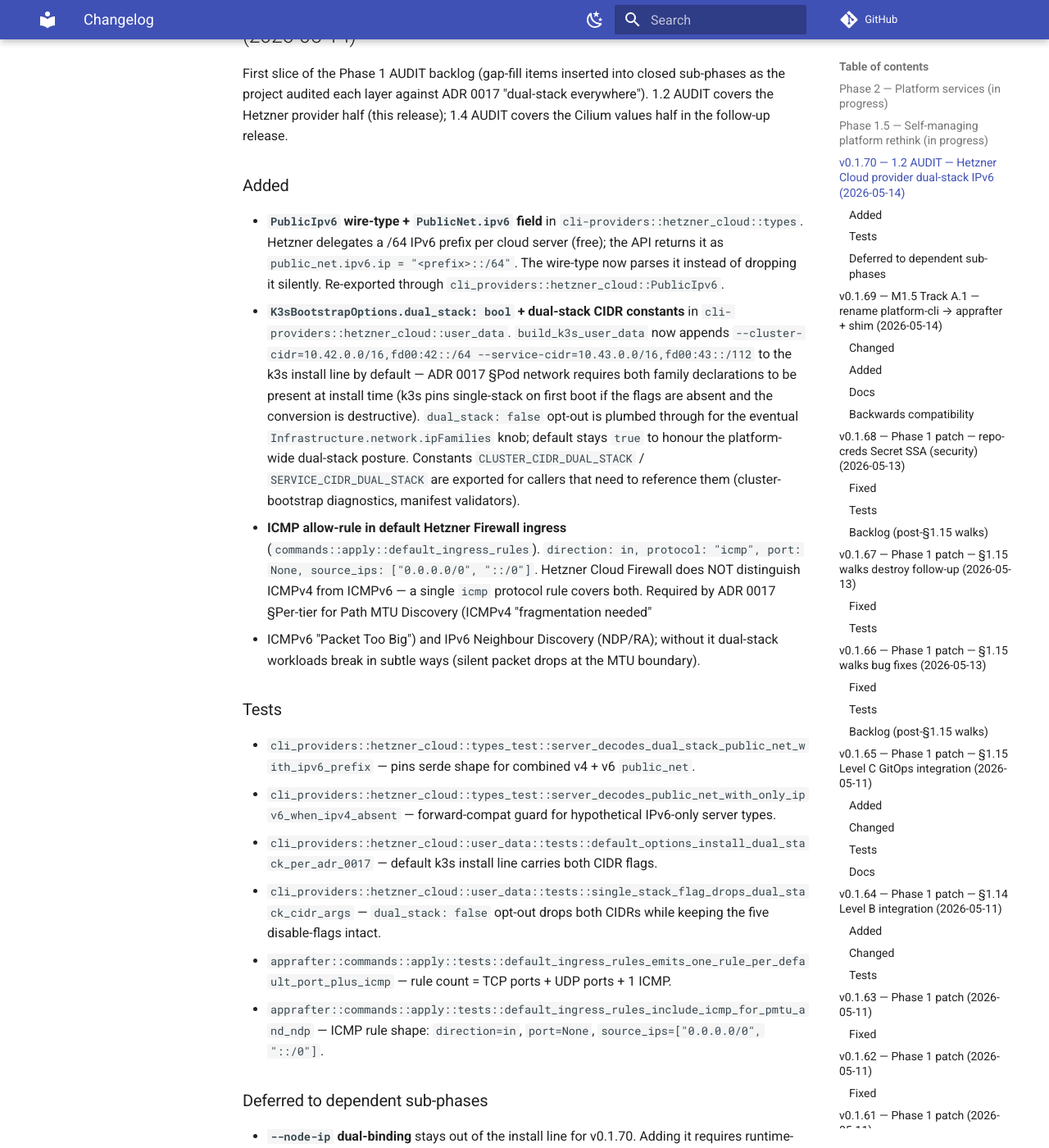
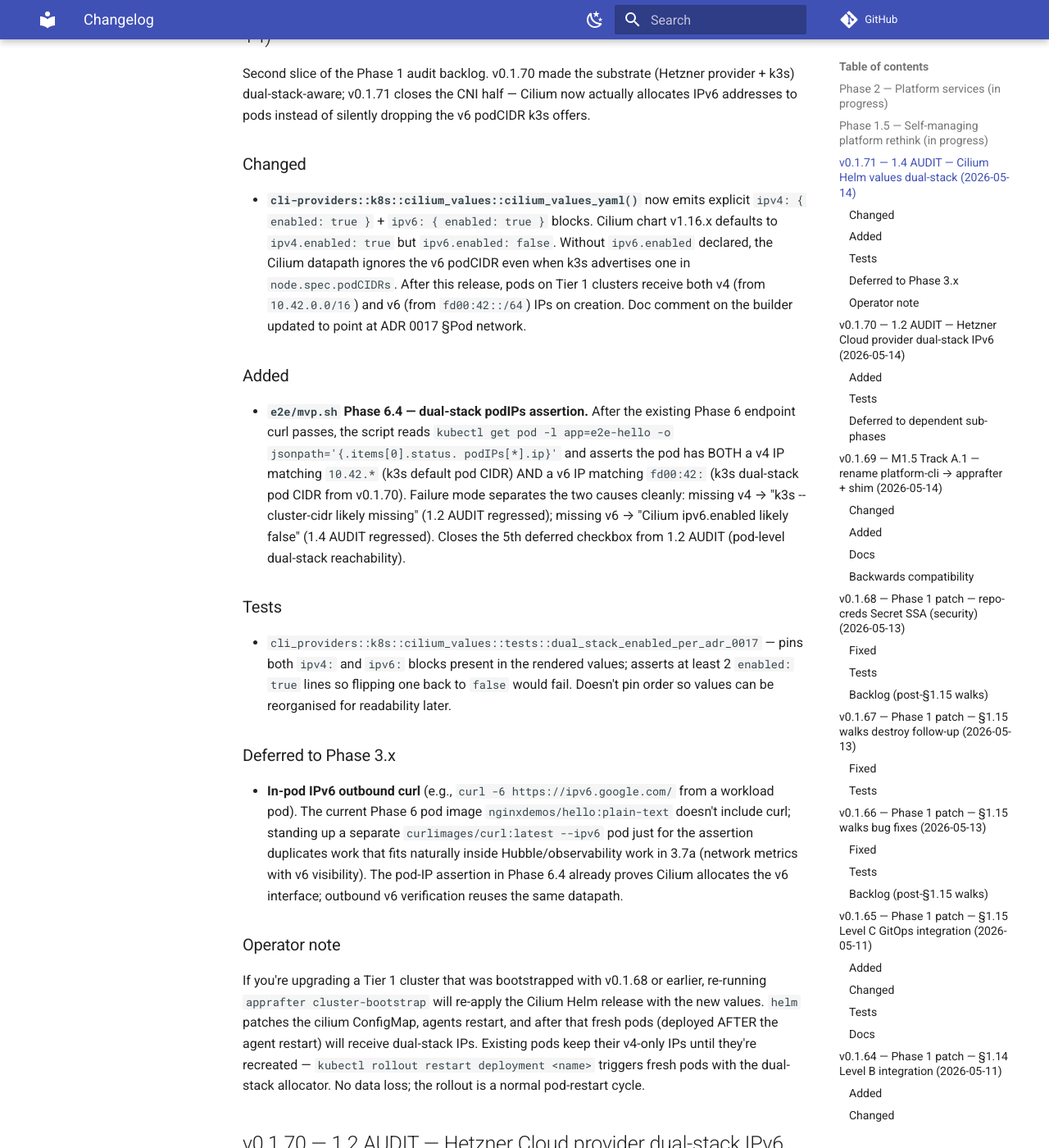
Before and after one commit to AppRafter/apprafter, an MkDocs documentation site: the page built from docs/changelog/UNRELEASED.md, in a window 1280 px wide and 1400 px high, scrolled down 571 px. Shown: the whole window at 82% size. Built offline with MkDocs 1.6.1 and Material for MkDocs 9.7.7, drawn with Linux system fonts in a browser that asks for light colours; comment, search, counter and statistics services are not loaded.

Commit message:
feat(cli-providers): Cilium dual-stack Helm values
1.4 AUDIT — second slice of the Phase 1 audit backlog. v0.1.70 made
the substrate (Hetzner provider + k3s) dual-stack-aware; v0.1.71
closes the CNI half so Cilium actually allocates IPv6 to pods.

- `cli-providers::k8s::cilium_values::cilium_values_yaml()` now emits
  explicit `ipv4: { enabled: true }` + `ipv6: { enabled: true }`
  blocks. Cilium chart v1.16.x defaults `ipv4.enabled: true` but
  `ipv6.enabled: false`; without `ipv6.enabled` declared the
  datapath ignores k3s's v6 podCIDR even when `node.spec.podCIDRs`
  shows dual-stack. Doc comment points at ADR 0017 §Pod network.

- `e2e/mvp.sh` Phase 6.4: pod-level dual-stack assertion. Reads
  `pod.status.podIPs[*].ip` for the hello-world pod and asserts both
  `10.42.*` and `fd00:42:` addresses are present. Failure messages
  separate causes: missing v4 → k3s flags regressed (1.2 AUDIT);
  missing v6 → Cilium values regressed (1.4 AUDIT). Closes the 5th
  deferred checkbox of 1.2 AUDIT (pod-level dual-stack reachability)
  in a way that runs on every nightly without an extra throwaway
  curl pod.

- `dual_stack_enabled_per_adr_0017` regression-guard: pins both
  ipv4 and ipv6 blocks present; counts `enabled: true` ≥ 2 so
  flipping one back to false fails the test. Order-agnostic.

Deferred to Phase 3.x: in-pod outbound v6 curl. The current Phase 6
pod image (`nginxdemos/hello:plain-text`) lacks curl, and standing
up a dedicated `curlimages/curl:latest --ipv6` pod fits naturally
inside the Hubble / network observability work in 3.7a (which also
needs v6-aware flow metrics). Phase 6.4 podIP assertion already
proves Cilium allocates the v6 NIC.

Operator upgrade note: re-running `apprafter cluster-bootstrap` on
a v0.1.68-or-earlier cluster patches Cilium values; agents restart;
fresh pods get dual-stack IPs. Existing pods keep v4-only until
`kubectl rollout restart` (normal pod-restart cycle, no data loss).

cargo test --workspace (340+ tests, including the new cilium_values
test) + cargo clippy --all-targets -D warnings + cargo fmt --check +
scripts/check-spdx-headers.sh (150 files) + scripts/lint-cue.sh:
all green. e2e/mvp.sh `bash -n` syntax check clean.

Co-Authored-By: Claude Opus 4.7 (1M context) <noreply@anthropic.com>

```diff
--- a/docs/changelog/UNRELEASED.md
+++ b/docs/changelog/UNRELEASED.md
@@ -12,6 +12,69 @@ patch of each phase.
 _No entries yet — Phase 2 (M2) opens with v0.2.0._
 
 ## Phase 1.5 — Self-managing platform rethink (in progress)
+
+## v0.1.71 — 1.4 AUDIT — Cilium Helm values dual-stack (2026-05-14)
+
+Second slice of the Phase 1 audit backlog. v0.1.70 made the substrate
+(Hetzner provider + k3s) dual-stack-aware; v0.1.71 closes the CNI
+half — Cilium now actually allocates IPv6 addresses to pods instead
+of silently dropping the v6 podCIDR k3s offers.
+
+### Changed
+
+- **`cli-providers::k8s::cilium_values::cilium_values_yaml()`** now
+  emits explicit `ipv4: { enabled: true }` + `ipv6: { enabled: true }`
+  blocks. Cilium chart v1.16.x defaults to `ipv4.enabled: true` but
+  `ipv6.enabled: false`. Without `ipv6.enabled` declared, the Cilium
+  datapath ignores the v6 podCIDR even when k3s advertises one in
+  `node.spec.podCIDRs`. After this release, pods on Tier 1 clusters
+  receive both v4 (from `10.42.0.0/16`) and v6 (from `fd00:42::/64`)
+  IPs on creation. Doc comment on the builder updated to point at
+  ADR 0017 §Pod network.
+
+### Added
+
+- **`e2e/mvp.sh` Phase 6.4 — dual-stack podIPs assertion.** After
+  the existing Phase 6 endpoint curl passes, the script reads
+  `kubectl get pod -l app=e2e-hello -o jsonpath='{.items[0].status.
+  podIPs[*].ip}'` and asserts the pod has BOTH a v4 IP matching
+  `10.42.*` (k3s default pod CIDR) AND a v6 IP matching `fd00:42:`
+  (k3s dual-stack pod CIDR from v0.1.70). Failure mode separates
+  the two causes cleanly: missing v4 → "k3s --cluster-cidr likely
+  missing" (1.2 AUDIT regressed); missing v6 → "Cilium ipv6.enabled
+  likely false" (1.4 AUDIT regressed). Closes the 5th deferred
+  checkbox from 1.2 AUDIT (pod-level dual-stack reachability).
+
+### Tests
+
+- `cli_providers::k8s::cilium_values::tests::dual_stack_enabled_per_adr_0017`
+  — pins both `ipv4:` and `ipv6:` blocks present in the rendered
+  values; asserts at least 2 `enabled: true` lines so flipping one
+  back to `false` would fail. Doesn't pin order so values can be
+  reorganised for readability later.
+
+### Deferred to Phase 3.x
+
+- **In-pod IPv6 outbound curl** (e.g., `curl -6 https://ipv6.google.com/`
+  from a workload pod). The current Phase 6 pod image
+  `nginxdemos/hello:plain-text` doesn't include curl; standing up a
+  separate `curlimages/curl:latest --ipv6` pod just for the assertion
+  duplicates work that fits naturally inside Hubble/observability
+  work in 3.7a (network metrics with v6 visibility). The pod-IP
+  assertion in Phase 6.4 already proves Cilium allocates the v6
+  interface; outbound v6 verification reuses the same datapath.
+
+### Operator note
+
+If you're upgrading a Tier 1 cluster that was bootstrapped with
+v0.1.68 or earlier, re-running `apprafter cluster-bootstrap` will
+re-apply the Cilium Helm release with the new values. `helm` patches
+the cilium ConfigMap, agents restart, and after that fresh pods
+(deployed AFTER the agent restart) will receive dual-stack IPs.
+Existing pods keep their v4-only IPs until they're recreated — `kubectl
+rollout restart deployment <name>` triggers fresh pods with the
+dual-stack allocator. No data loss; the rollout is a normal
+pod-restart cycle.
 
 ## v0.1.70 — 1.2 AUDIT — Hetzner Cloud provider dual-stack IPv6 (2026-05-14)
 
```
Also changed, not shown: plan.md (+15 -25 lines), 2 other files.
